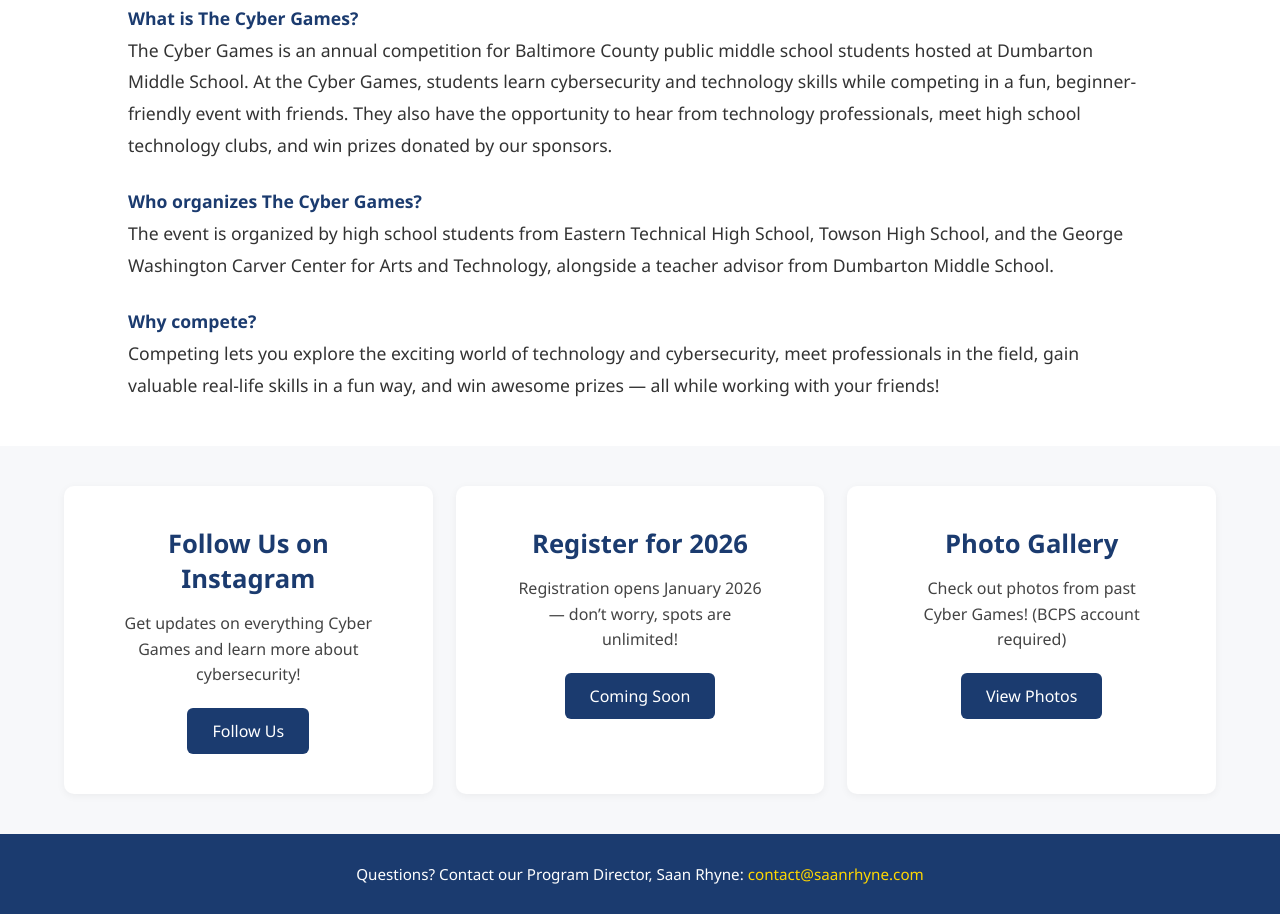
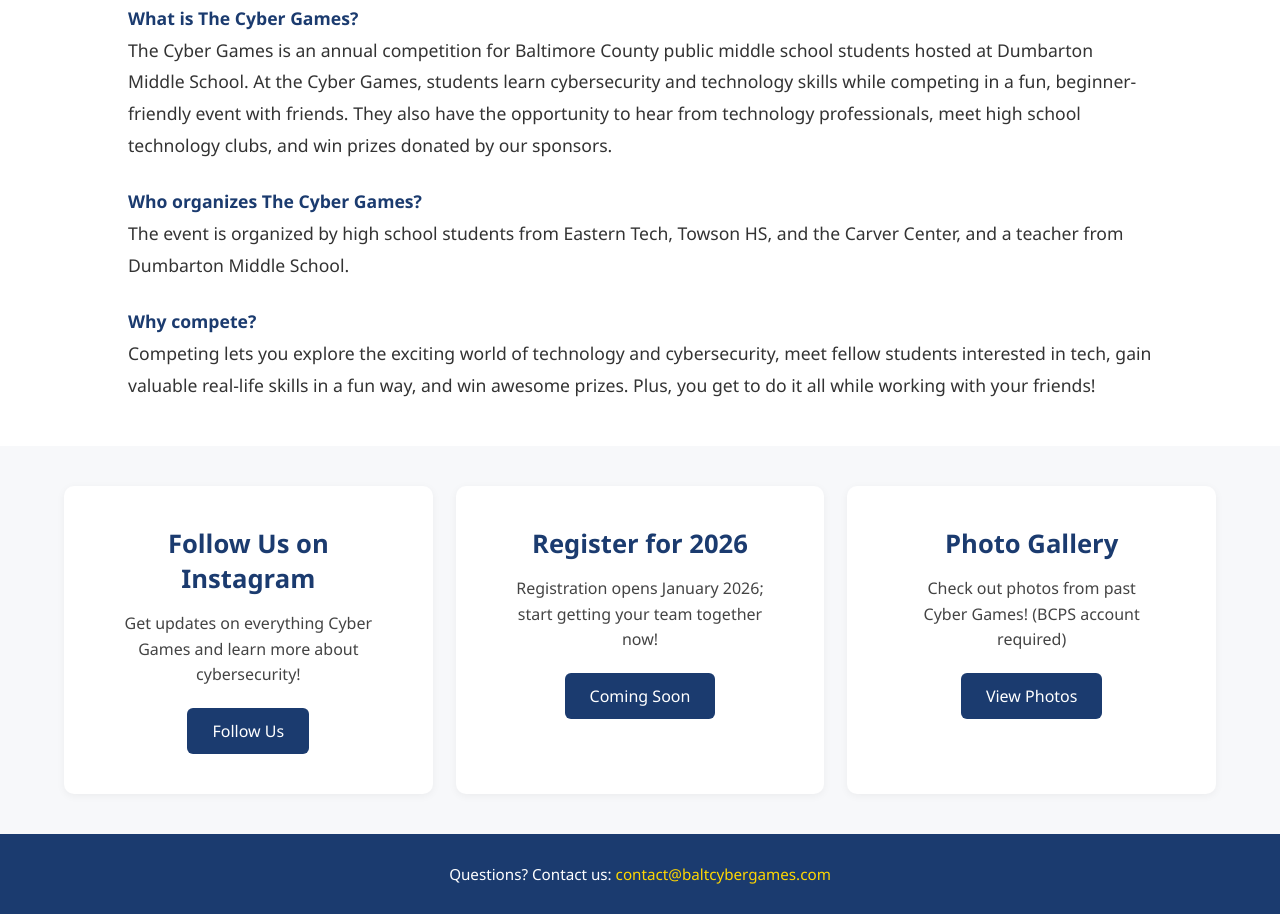
Before and after one commit to baltcybergames/baltcybergames.github.io, a plain HTML site: page index.html in a window 1280 px wide. Shown: the part 197-1111 px from the top of the page. Drawn offline with Linux system fonts and the light colour scheme.

Commit message:
Update index.html

```diff
--- a/index.html
+++ b/index.html
@@ -172,14 +172,13 @@
 
     <p>
       <b>Who organizes The Cyber Games?</b><br>
-      The event is organized by high school students from Eastern Technical High School, Towson High School,
-      and the George Washington Carver Center for Arts and Technology, alongside a teacher advisor from Dumbarton Middle School.
+      The event is organized by high school students from Eastern Tech, Towson HS, and the Carver Center, and a teacher from Dumbarton Middle School.
     </p>
 
     <p>
       <b>Why compete?</b><br>
-      Competing lets you explore the exciting world of technology and cybersecurity, meet professionals in the field,
-      gain valuable real-life skills in a fun way, and win awesome prizes — all while working with your friends!
+      Competing lets you explore the exciting world of technology and cybersecurity, meet fellow students interested in tech,
+      gain valuable real-life skills in a fun way, and win awesome prizes. Plus, you get to do it all while working with your friends!
     </p>
   </section>
 
@@ -192,7 +191,7 @@
 
     <div class="feature">
       <h2>Register for 2026</h2>
-      <p>Registration opens January 2026 — don’t worry, spots are unlimited!</p>
+      <p>Registration opens January 2026; start getting your team together now!</p>
       <a href="#" target="_blank">Coming Soon</a>
     </div>
 
@@ -205,8 +204,8 @@
 
   <footer>
     <p>
-      Questions? Contact our Program Director, Saan Rhyne:
-      <a href="mailto:contact@saanrhyne.com">contact@saanrhyne.com</a>
+      Questions? Contact us:
+      <a href="mailto:contact@baltimorecybergames.com">contact@baltcybergames.com</a>
     </p>
   </footer>
 </body>
```
